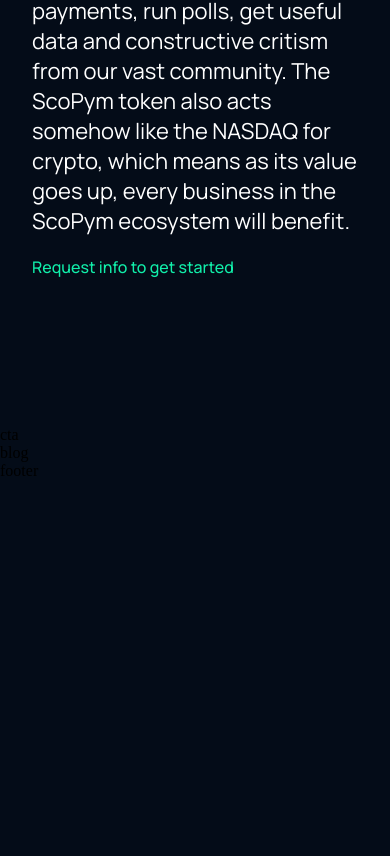
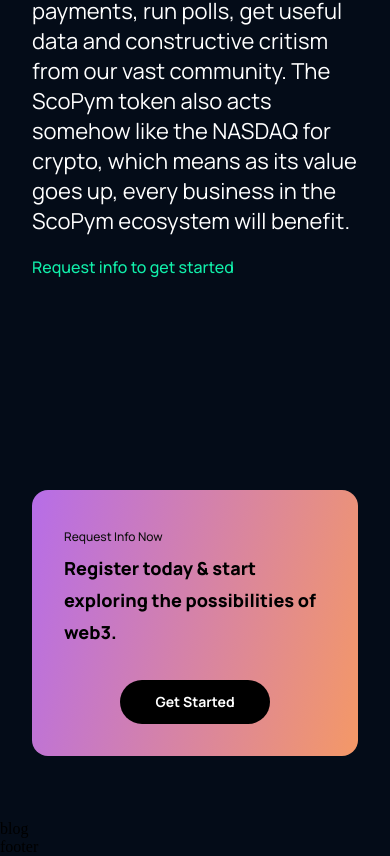
Before and after one commit to mertbayca/bigProject_one, a React (Create React App) app: page / in a window 390 px wide. Shown: the part 5117-5973 px from the top of the page. Before the commit the page ends 5597 px from the top, so only its background shows below. Built offline with nearby package versions, Linux system fonts and the light colour scheme; the HTML template or start-up script is replaced by a standard one.

Commit message:
cta done

```diff
--- a/src/components/cta/cta.css
+++ b/src/components/cta/cta.css
@@ -0,0 +1,74 @@
+.scop__cta {
+    display: flex;
+    justify-content: space-between;
+    align-items: center;
+    flex-direction: row;
+    padding: 2rem;
+    margin: 4rem;
+    border-radius: 1rem;
+    background: var(--gradient-bar);
+}
+
+.scop__cta-content p {
+    font-family: var(--font-family);
+    font-size: 12px;
+    line-height: 30px;
+    color: #0E0E0E;
+    font-weight: 500;
+}
+
+.scop__cta-content h3 {
+    font-family: var(--font-family);
+    font-weight: 800;
+    line-height: 45px;
+    font-size: 24px;
+}
+
+.scop__cta-button {
+    display: flex;
+    justify-content: center;
+    align-items: center;
+    margin-left: 2rem;
+}
+
+.scop__cta-button button {
+    background: #000000;
+    border-radius: 40px;
+    color: #fff;
+    font-family: var(--font-family);
+    font-size: 18px;
+    font-weight: bold;
+    line-height: 30px;
+
+    padding: 0.5rem 1rem;
+    border: none;
+    outline: none;
+    cursor: pointer;
+    min-width: 150px;
+}
+
+@media screen and (max-width: 650px) {
+    .scop__cta {
+        flex-direction: column;
+    }
+
+    .scop__cta-button {
+        margin: 2rem 0 0;
+    }
+}
+
+@media screen and (max-width: 550px) {
+    .scop__cta {
+        margin: 4rem 2rem;
+    }
+
+    .scop__cta-content h3 {
+        font-size: 18px;
+        line-height: 32px;
+    }
+
+    .scop__cta-button button {
+        font-size: 14px;
+        line-height: 28px;
+    }
+}
--- a/src/components/cta/cta.jsx
+++ b/src/components/cta/cta.jsx
@@ -3,7 +3,15 @@
 
 const cta = () => {
   return (
-    <div>cta</div>
+    <div className="scop__cta">
+      <div className="scop__cta-content">
+        <p>Request Info Now</p>
+        <h3>Register today & start exploring the possibilities of web3.</h3>
+      </div>
+      <div className="scop__cta-button">
+        <button type="button" onClick={() => {window.open("header")}}>Get Started</button>
+      </div>
+    </div>
   )
 }
 
```
